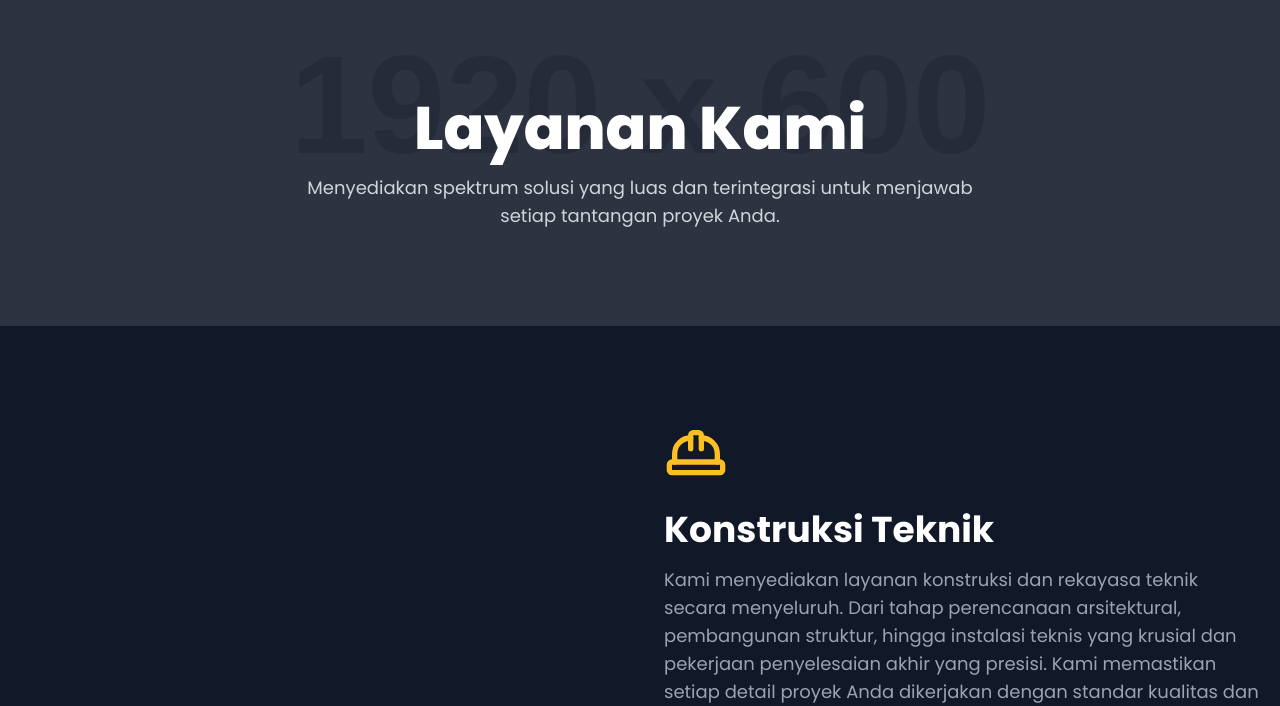
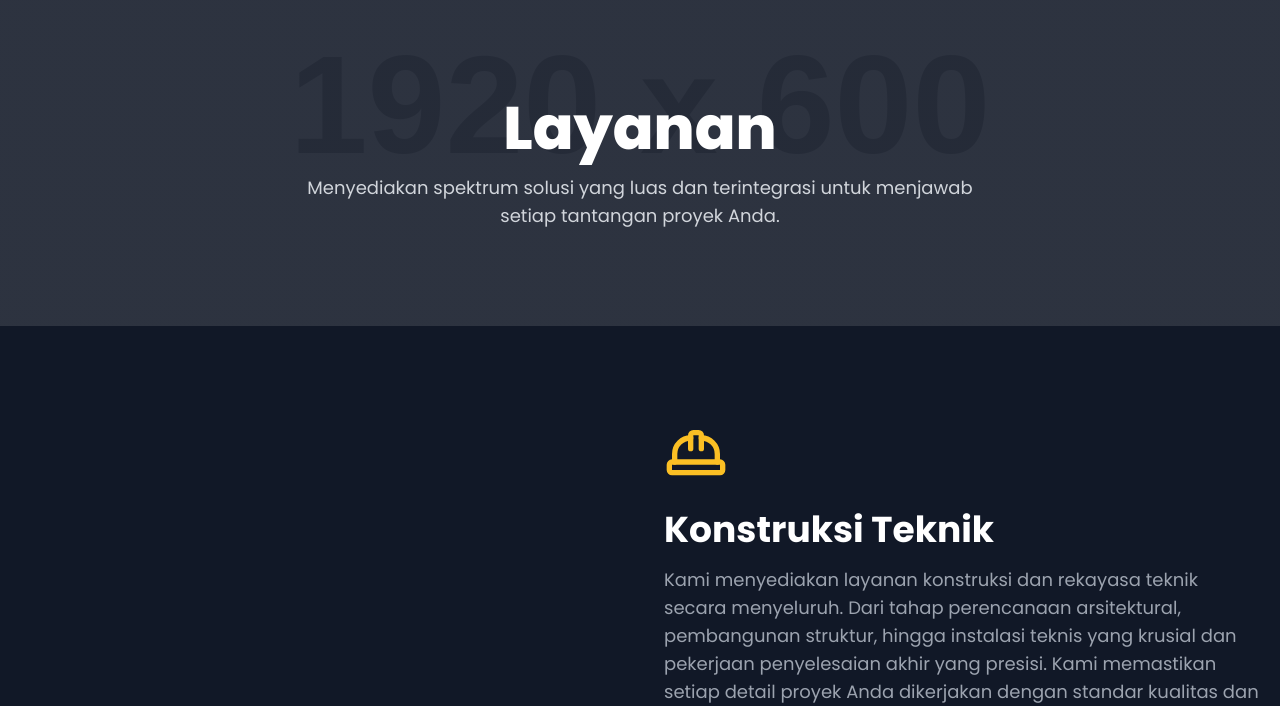
Before and after one commit to cv-atm/cv-atm.github.io, a plain HTML site: page layanan.html in a window 1280 px wide. Shown: the part 94-800 px from the top of the page. Drawn offline with nearby package versions, Linux system fonts and the light colour scheme; placeholder pictures from the web are drawn by us.

Commit message:
Update layanan.html

```diff
--- a/layanan.html
+++ b/layanan.html
@@ -112,7 +112,7 @@
         <section class="page-header-bg pt-48 pb-24">
             <div class="container mx-auto px-4 text-center">
                 <div class="reveal">
-                    <h1 class="text-5xl md:text-6xl font-extrabold text-white">Layanan Kami</h1>
+                    <h1 class="text-5xl md:text-6xl font-extrabold text-white">Layanan</h1>
                     <p class="mt-4 text-lg text-gray-300 max-w-2xl mx-auto">Menyediakan spektrum solusi yang luas dan terintegrasi untuk menjawab setiap tantangan proyek Anda.</p>
                 </div>
             </div>
```
